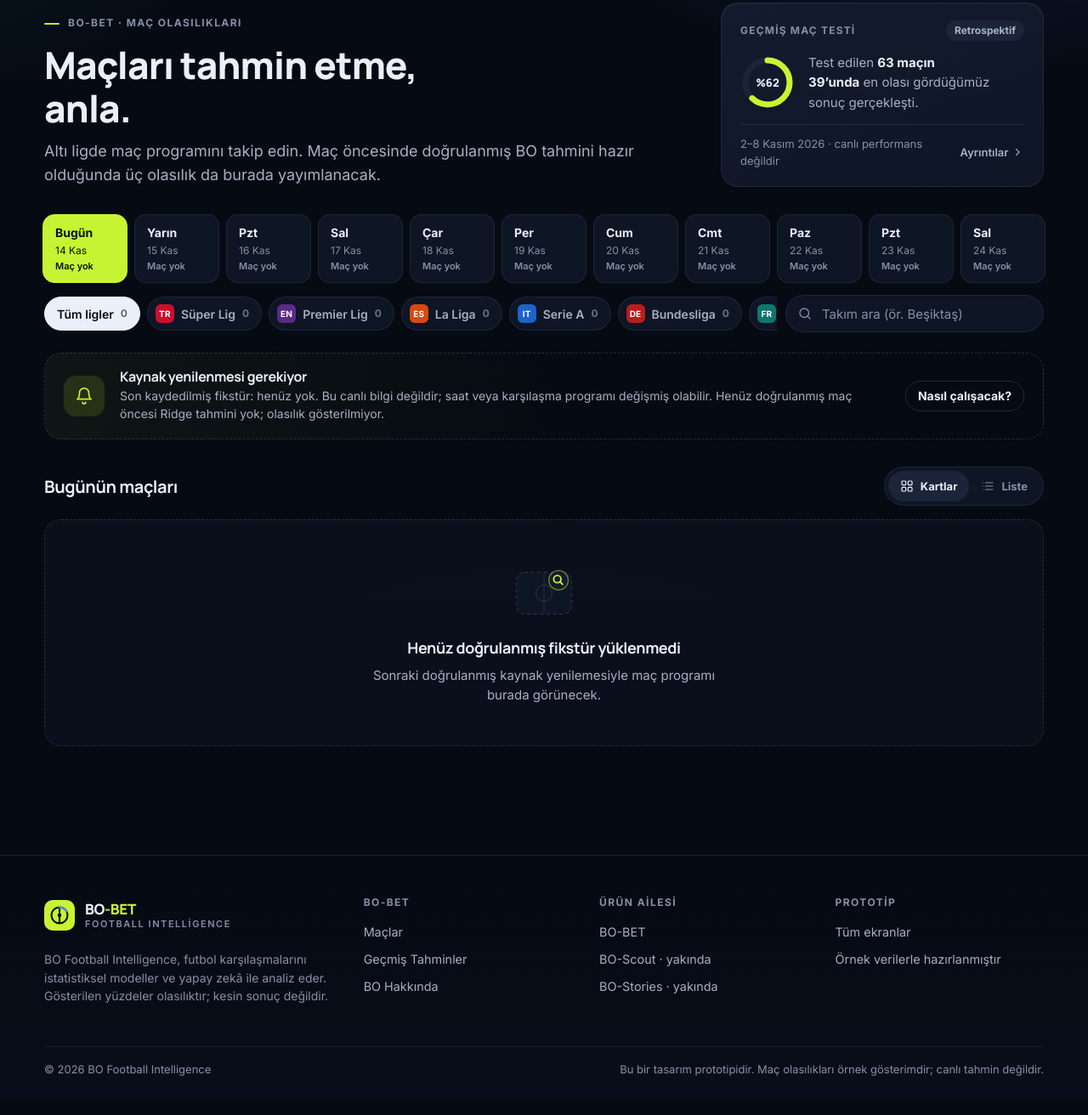
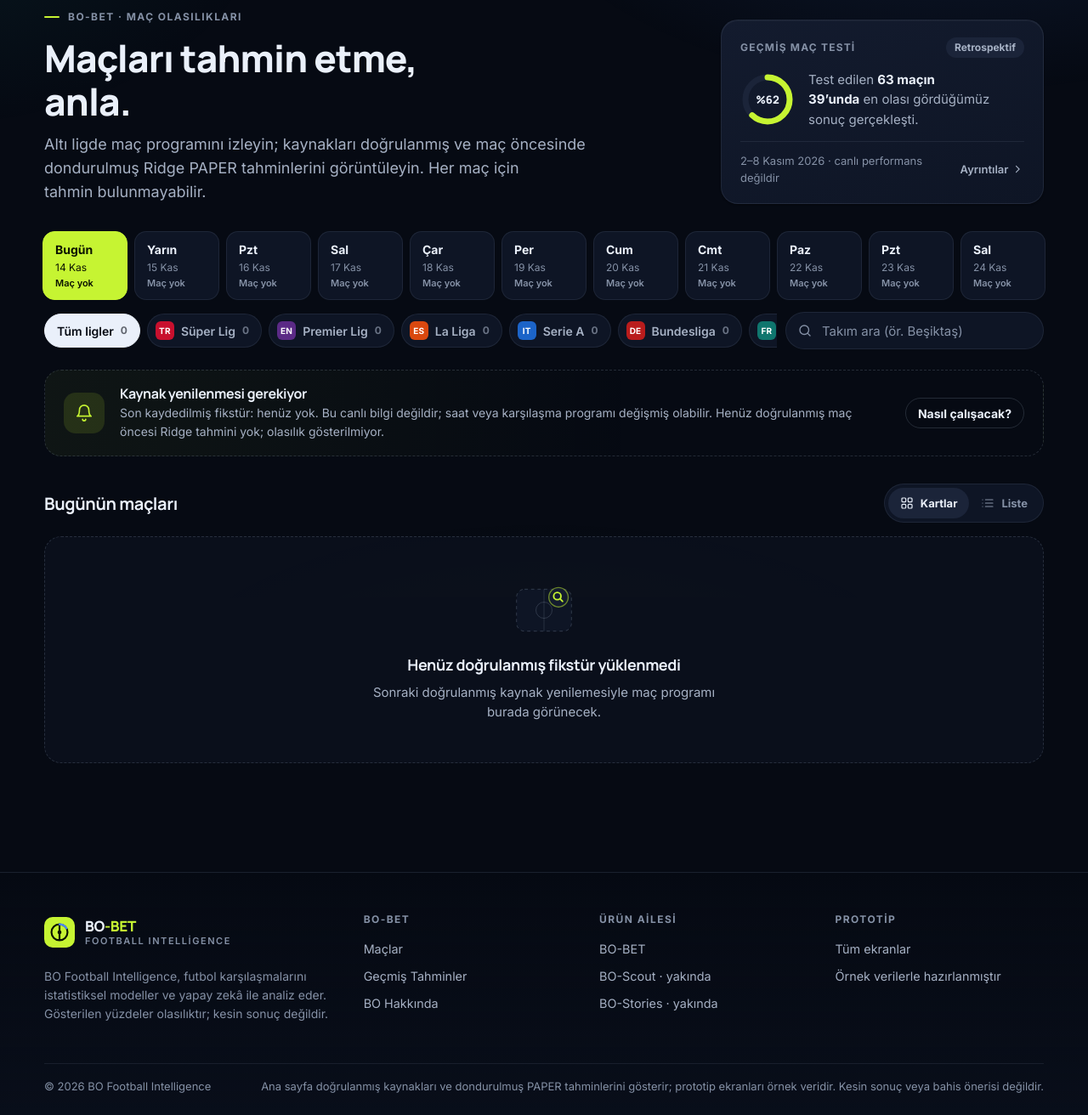
Before and after one commit to Iberkayo/bo-football-intelligence, a plain HTML site: page index.html in a window 1280 px wide. Shown: the part 97-1409 px from the top of the page at 85% size. Drawn offline with Linux system fonts and the light colour scheme.

Commit message:
Site: accurate copy for verified Ridge PAPER forecasts
* Site: describe source-verified PAPER forecasts accurately

* Footer: separate real PAPER feeds from sample prototype screens

```diff
--- a/assets/js/core.js
+++ b/assets/js/core.js
@@ -279,7 +279,7 @@ window.BO = window.BO || {};
       '<div class="site-footer__col"><h4>Prototip</h4><a href="prototip.html">Tüm ekranlar</a><span class="muted">Örnek verilerle hazırlanmıştır</span></div>' +
       "</div>" +
       '<div class="site-footer__legal"><span>© 2026 BO Football Intelligence</span>' +
-      "<span>Bu bir tasarım prototipidir. Maç olasılıkları örnek gösterimdir; canlı tahmin değildir.</span></div></div>"
+      "<span>Ana sayfa doğrulanmış kaynakları ve dondurulmuş PAPER tahminlerini gösterir; prototip ekranları örnek veridir. Kesin sonuç veya bahis önerisi değildir.</span></div></div>"
     );
   }
 
--- a/index.html
+++ b/index.html
@@ -26,7 +26,7 @@
       <div>
         <span class="eyebrow">BO-BET · Maç olasılıkları</span>
         <h1 id="hero-title">Maçları tahmin etme, <br>anla.</h1>
-        <p class="lead">Altı ligde maç programını takip edin. Maç öncesinde doğrulanmış BO tahmini hazır olduğunda üç olasılık da burada yayımlanacak.</p>
+        <p class="lead">Altı ligde maç programını izleyin; kaynakları doğrulanmış ve maç öncesinde dondurulmuş Ridge PAPER tahminlerini görüntüleyin. Her maç için tahmin bulunmayabilir.</p>
       </div>
       <a class="track-card" href="gecmis-tahminler.html" id="track-card" aria-label="Geçmiş maç testlerinin sonuçlarını gör"></a>
     </section>
```
